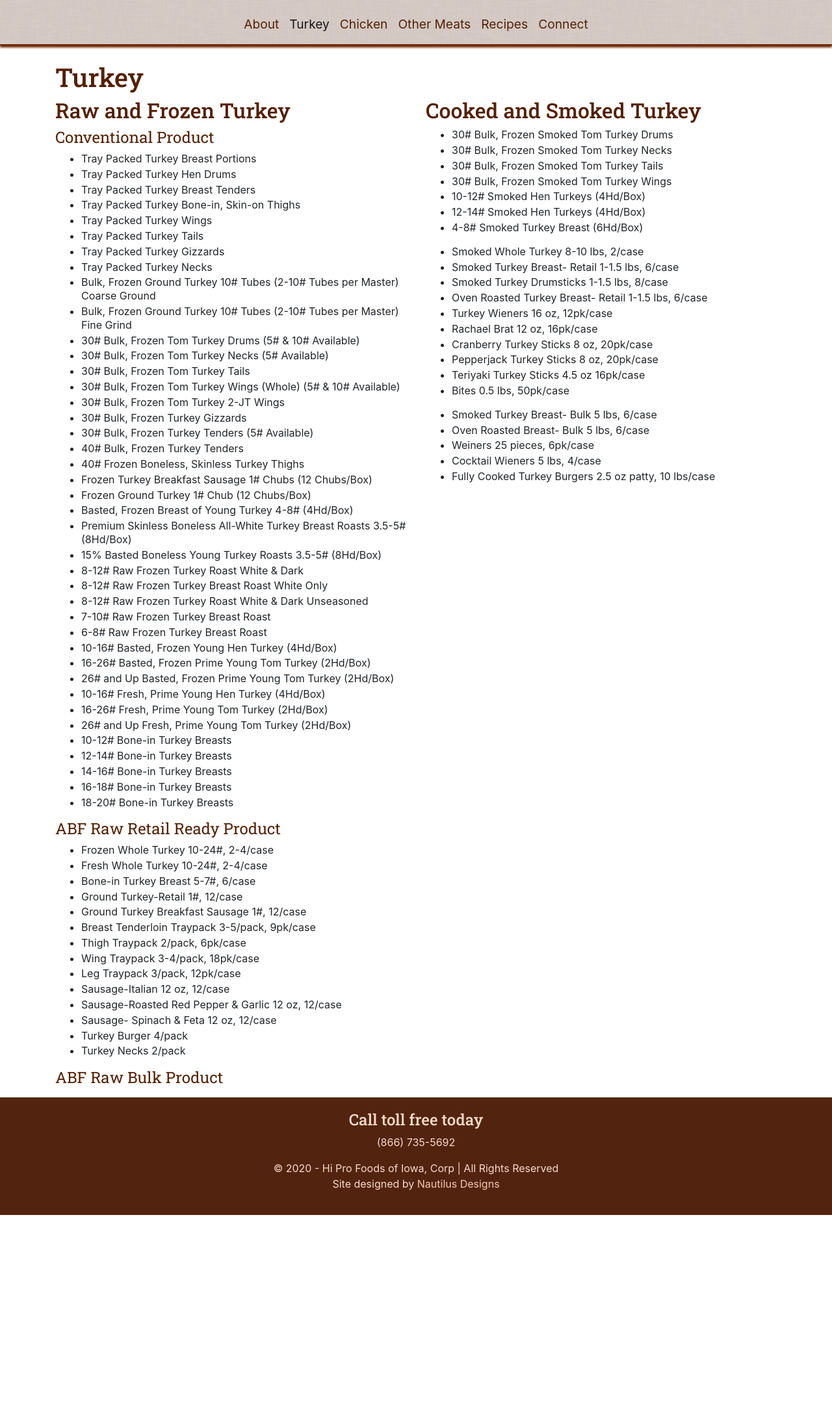
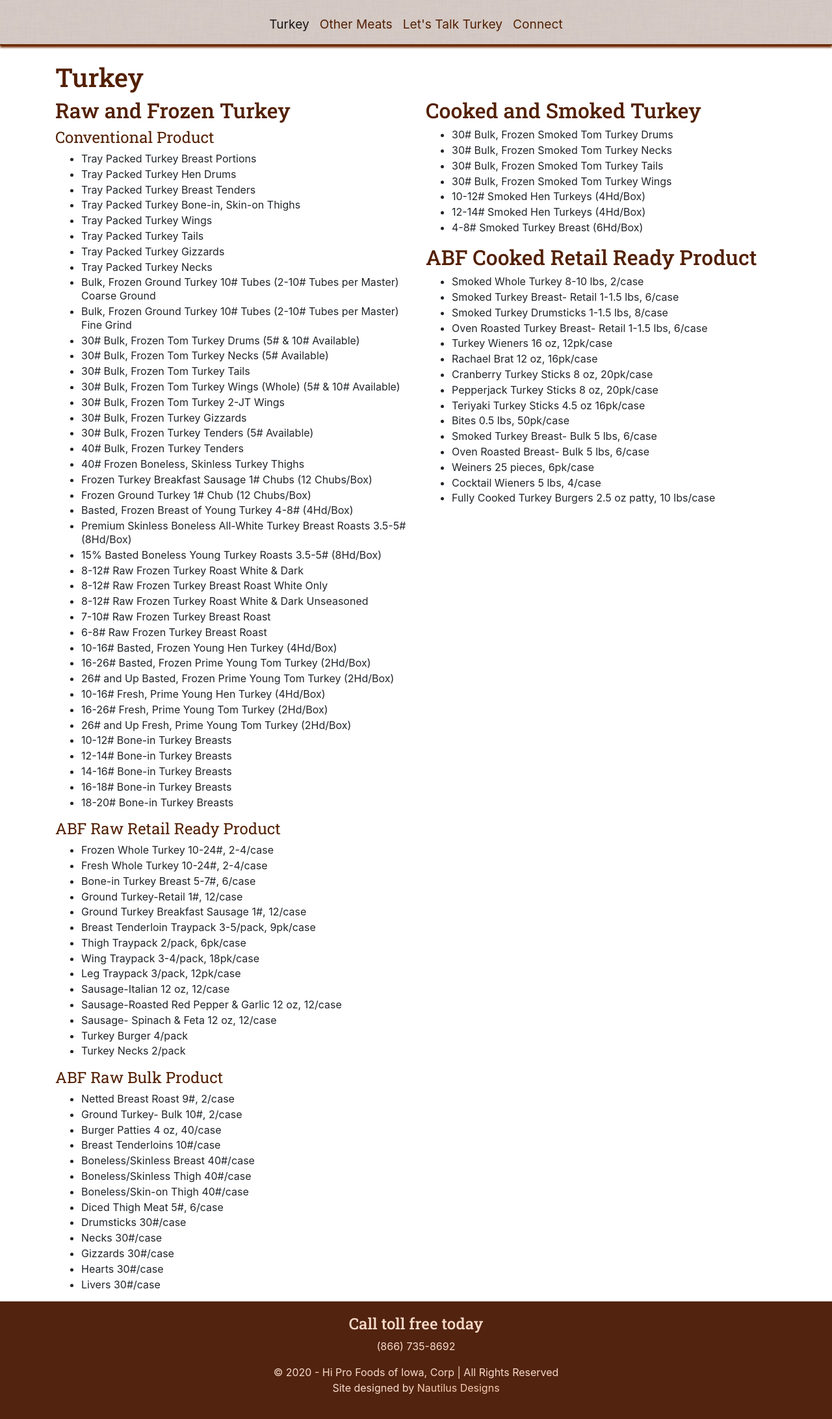
Before and after one commit to haydn5/Hi-Pro-Foods, a Gatsby site: page /turkey in a window 1280 px wide. Shown: the part 110-2294 px from the top of the page at 65% size. Before the commit the page ends 1980 px from the top, so only its background shows below. Built offline with nearby package versions, Linux system fonts and the light colour scheme; Gatsby itself is replaced by a stand-in of ours.

Commit message:
updated pages and content

```diff
--- a/src/components/header.js
+++ b/src/components/header.js
@@ -31,11 +31,9 @@ const Header = ({ siteTitle }) => (
               <Nav className="navbar-nav text-center">
                 <ul className="navbar-nav justify-content-center text-center">
 
-                <li><Link to="/about" className="nav-link" activeClassName="active">About</Link></li>
                 <li><Link to="/turkey" className="nav-link" activeClassName="active">Turkey</Link></li>
-                <li><Link to="/chicken" className="nav-link" activeClassName="active">Chicken</Link></li>
                 <li><Link to="/other-meats" className="nav-link" activeClassName="active">Other Meats</Link></li>
-                <li><Link to="/recipes" className="nav-link" activeClassName="active">Recipes</Link></li>
+                <li><Link to="/lets-talk-turkey" className="nav-link" activeClassName="active">Let's Talk Turkey</Link></li>
                 <li><Link to="/connect" className="nav-link" activeClassName="active">Connect</Link></li>
               </ul>
               </Nav>
--- a/src/components/layout.js
+++ b/src/components/layout.js
@@ -32,7 +32,7 @@ const Layout = ({ children }) => {
       <footer>
         <Container className="text-center">
           <h2>Call toll free today</h2>
-          <p>(866) 735-5692</p>
+          <p>(866) 735-8692</p>
           <p>© {new Date().getFullYear()} - Hi Pro Foods of Iowa, Corp | All Rights Reserved<br />
           Site designed by <a href="https://www.nautilusdesigns.com">Nautilus Designs</a></p>
         </Container>
--- a/src/pages/turkey.js
+++ b/src/pages/turkey.js
@@ -79,7 +79,19 @@ const turkeyPage = () => (
           </ul>
           <h3>ABF Raw Bulk Product</h3>
           <ul>
-
+            <li>Netted Breast Roast 9#, 2/case</li>
+            <li>Ground Turkey- Bulk 10#, 2/case</li>
+            <li>Burger Patties 4 oz, 40/case</li>
+            <li>Breast Tenderloins 10#/case</li>
+            <li>Boneless/Skinless Breast 40#/case</li>
+            <li>Boneless/Skinless Thigh 40#/case</li>
+            <li>Boneless/Skin-on Thigh 40#/case</li>
+            <li>Diced Thigh Meat 5#, 6/case</li>
+            <li>Drumsticks 30#/case</li>
+            <li>Necks 30#/case</li>
+            <li>Gizzards 30#/case</li>
+            <li>Hearts 30#/case</li>
+            <li>Livers 30#/case</li>
           </ul>
         </Col>
         <Col lg={6}>
@@ -93,6 +105,8 @@ const turkeyPage = () => (
             <li>12-14# Smoked Hen Turkeys (4Hd/Box)</li>
             <li>4-8# Smoked Turkey Breast (6Hd/Box)</li>
           </ul>
+          <h2>ABF Cooked Retail Ready Product</h2>
+
           <ul>
             <li>Smoked Whole Turkey 8-10 lbs, 2/case</li>
             <li>Smoked Turkey Breast- Retail 1-1.5 lbs, 6/case</li>
@@ -104,14 +118,13 @@ const turkeyPage = () => (
             <li>Pepperjack Turkey Sticks 8 oz, 20pk/case</li>
             <li>Teriyaki Turkey Sticks 4.5 oz 16pk/case</li>
             <li>Bites 0.5 lbs, 50pk/case</li>
-          </ul>
-          <ul>
             <li>Smoked Turkey Breast- Bulk 5 lbs, 6/case</li>
             <li>Oven Roasted Breast- Bulk 5 lbs, 6/case</li>
             <li>Weiners 25 pieces, 6pk/case</li>
             <li>Cocktail Wieners 5 lbs, 4/case</li>
             <li>Fully Cooked Turkey Burgers 2.5 oz patty, 10 lbs/case</li>
           </ul>
+
         </Col>
       </Row>
     </Container>
```
Also changed, not shown: src/pages/lets-talk-turkey.js (added, +29 -0 lines), src/pages/other-meats.js (+13 -2 lines).
